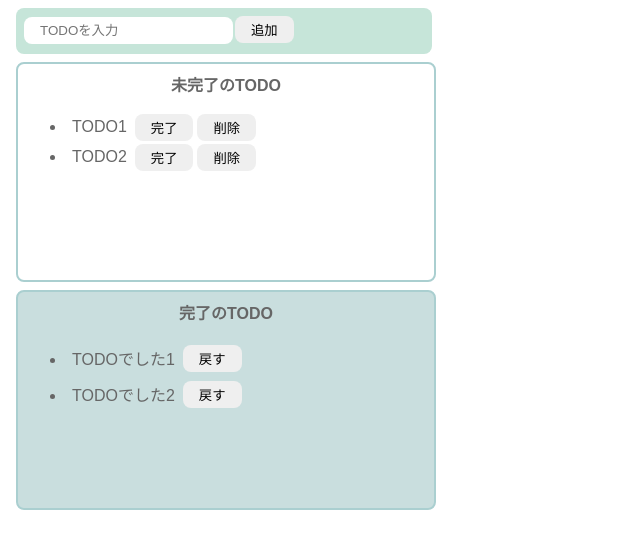
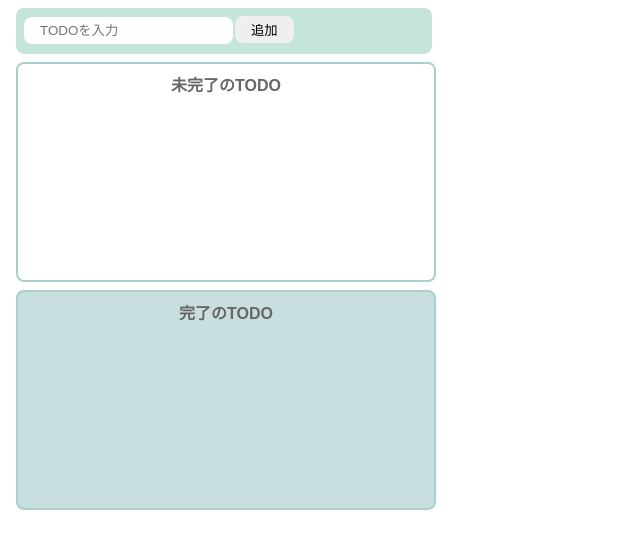
Before and after one commit to kuraunDeveloper/react-basic-todo, a React (Create React App) app: page / in a window 1280 px wide. Shown: the top 548 px of the page, without its empty margins (0-640 px from the left). Built offline with nearby package versions, Linux system fonts and the light colour scheme.

Commit message:
各エリアをコンポーネント化

```diff
--- a/src/Todo.jsx
+++ b/src/Todo.jsx
@@ -1,11 +1,14 @@
 import { useState } from "react";
 import "./styles.css";
+import { InputTodo } from "./components/inputTodo";
+import { IncompleteTodos } from "./components/incompleteTodos";
+import { CompleteTodos } from "./components/completeTodo";
 
 
 export const Todo = () => {
     const [todoText, setTodoText] = useState("");
-    const [incompleteTodos, setIncompleteTodos] = useState(["TODO1", "TODO2"]);
-    const [completeTodos, setCompleteTodos] = useState(["TODOでした1", "TODOでした2"]);
+    const [incompleteTodos, setIncompleteTodos] = useState([]);
+    const [completeTodos, setCompleteTodos] = useState([]);
 
     const onChangeTodoText = (event) => {
         setTodoText(event.target.value);
@@ -31,7 +34,7 @@ export const Todo = () => {
 
         setIncompleteTodos(newIncompleteTodos);
         setCompleteTodos(newCompleteTodos);
-    }
+    };
 
     const onClickBackButton = (index) => {
         const newCompleteTodos = [...completeTodos];
@@ -40,42 +43,13 @@ export const Todo = () => {
 
         setIncompleteTodos(newIncompleteTodos);
         setCompleteTodos(newCompleteTodos);
-    }
+    };
 
     return (
         <>
-            <div className="input-area">
-                <input type="text" placeholder="TODOを入力" value={todoText} onChange={onChangeTodoText} />
-                <button onClick={onClickAddButton}>追加</button>
-            </div>
-            <div className="incomplete-area">
-                <p className="title">未完了のTODO</p>
-                <ul>
-                    {incompleteTodos.map((todo, index) =>
-                        (
-                            <li key={todo}>
-                                <div className="list-row">
-                                    <p className="todo-item">{todo}</p>
-                                    <button onClick={() => onClickCompleteButton(index)}>完了</button>
-                                    <button onClick={() => onClickDeleteButton(index)}>削除</button>
-                                </div>
-                            </li>
-                        )
-                    )}
-                </ul>
-            </div>
-            <div className="complete-area">
-                <p className="title">完了のTODO</p>
-                <ul>
-                    {completeTodos.map((todo, index) => (
-                        <li key={todo}>
-                            <div className="list-row">
-                                <p className="todo-item">{todo}</p>
-                                <button onClick={() => onClickBackButton(index)}>戻す</button>
-                            </div>
-                        </li>
-                    ))}
-                </ul></div>
+            <InputTodo onChange={onChangeTodoText} onClick={onClickAddButton} todoText={todoText} />
+            <IncompleteTodos todos={incompleteTodos} onClickComplete={onClickCompleteButton} onClickDelete={onClickDeleteButton} />
+            <CompleteTodos todos={completeTodos} onClickBack={onClickBackButton} />
         </>
     );
 };
--- /dev/null
+++ b/src/components/completeTodo.jsx
@@ -0,0 +1,18 @@
+export const CompleteTodos = (props) => {
+    const { todos, onClickBack } = props;
+    return (
+        <div className="complete-area">
+            <p className="title">完了のTODO</p>
+            <ul>
+                {todos.map((todo, index) => (
+                    <li key={todo}>
+                        <div className="list-row">
+                            <p className="todo-item">{todo}</p>
+                            <button onClick={() => onClickBack(index)}>戻す</button>
+                        </div>
+                    </li>
+                ))}
+            </ul>
+        </div>
+    )
+}
--- /dev/null
+++ b/src/components/incompleteTodos.jsx
@@ -0,0 +1,22 @@
+export const IncompleteTodos = (props) => {
+    const { todos, onClickComplete, onClickDelete } = props;
+    return (
+    <div className="incomplete-area">
+        <p className="title">未完了のTODO</p>
+        <ul>
+            {todos.map((todo, index) =>
+                (
+                    <li key={todo}>
+                        <div className="list-row">
+                            <p className="todo-item">{todo}</p>
+                            <button onClick={() => onClickComplete(index)}>完了</button>
+                            <button onClick={() => onClickDelete(index)}>削除</button>
+                        </div>
+                    </li>
+                )
+            )}
+        </ul>
+    </div>
+
+    )
+}
--- /dev/null
+++ b/src/components/inputTodo.jsx
@@ -0,0 +1,9 @@
+export const InputTodo = (props) => {
+    const { todoText, onChange, onClick } = props;
+    return (
+        <div className="input-area">
+                <input type="text" placeholder="TODOを入力" value={todoText} onChange={onChange} />
+                <button onClick={onClick}>追加</button>
+        </div>
+    );
+}
```
